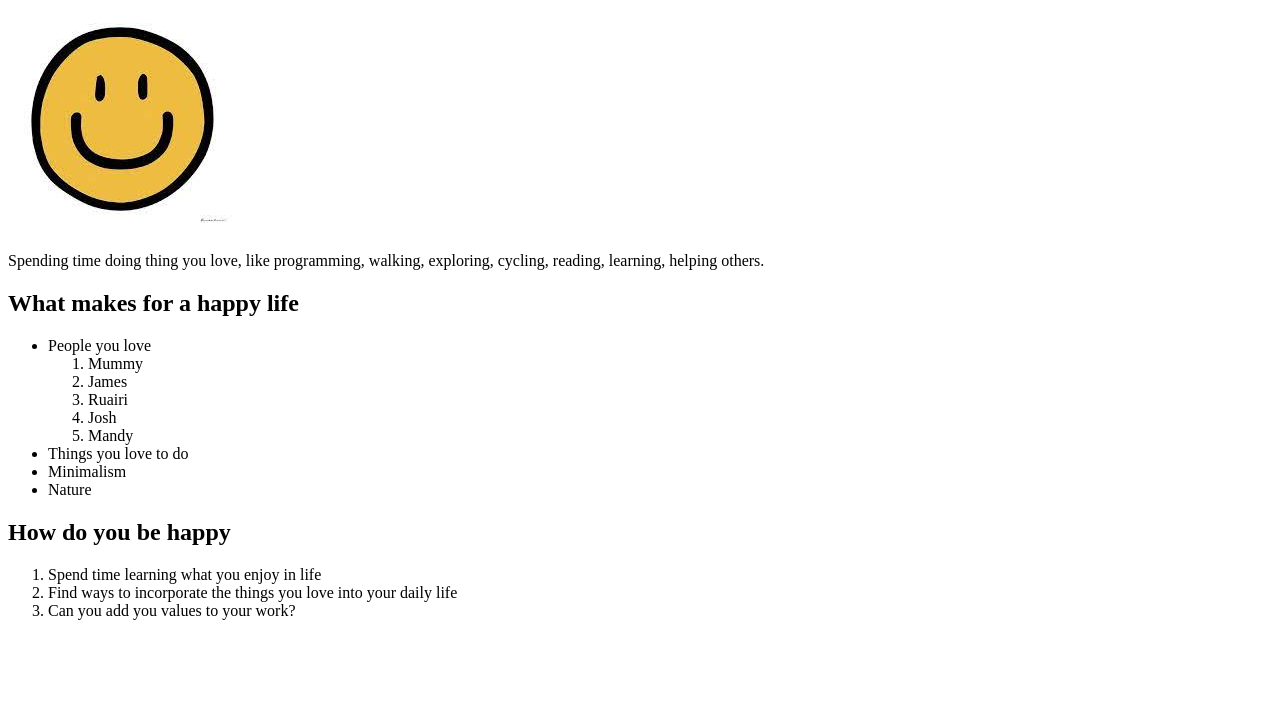
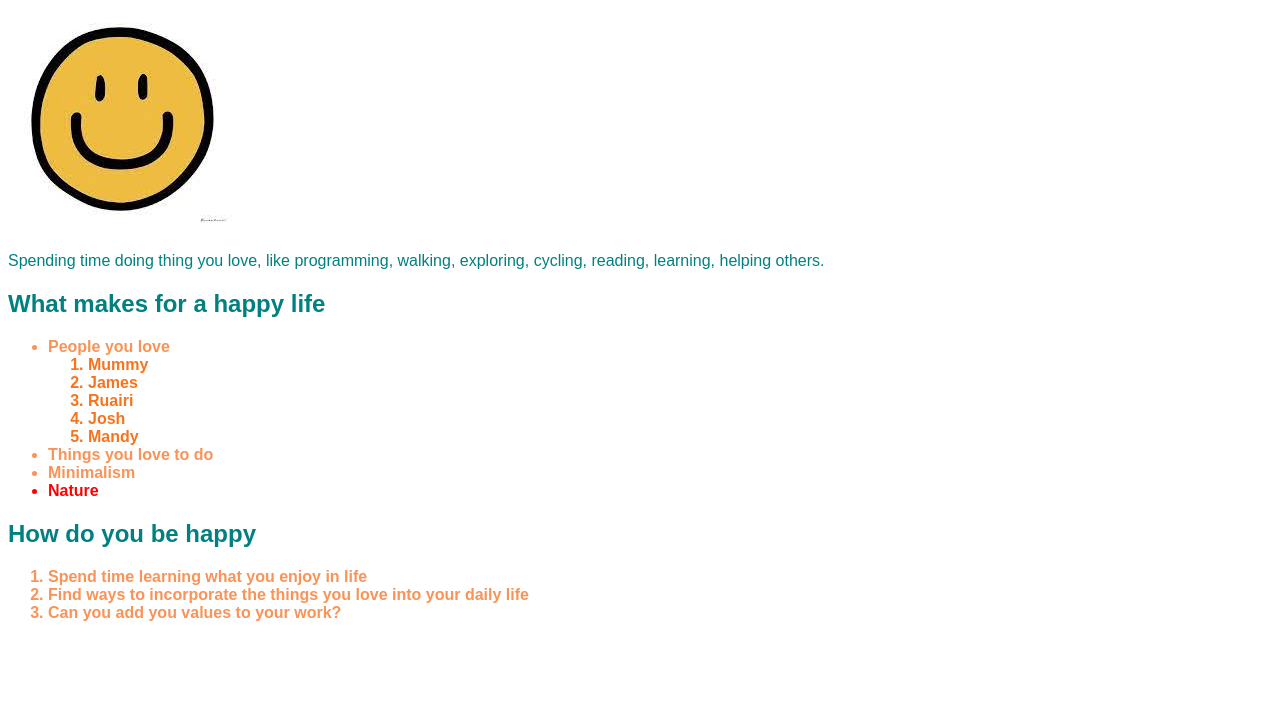
Before and after one commit to Brayve-Pancake/odin-recipes, a plain HTML site: page recipes/happiness.html in a window 1280 px wide. Shown: the part 73-800 px from the top of the page. Drawn offline with Linux system fonts and the light colour scheme.

Commit message:
Append previous commit
The -a flag was not included.

```diff
--- a/recipes/happiness.html
+++ b/recipes/happiness.html
@@ -2,7 +2,8 @@
 <html>
 <head>
   <meta charset="utf-8">
-    <title>Be happy</title>
+  <title>Recipes-for-success</title>
+  <link rel="stylesheet" href="../style.css">
 </head>
 <body>
   <h1>Happiness</h1>
@@ -12,15 +13,15 @@
   <ul>
     <li>People you love</li>
     <ol>
-        <li>Mummy</li>
-        <li>James</li>
-        <li>Ruairi</li>
-        <li>Josh</li>
-        <li>Mandy</li>
+      <li class="members">Mummy</li>
+      <li class="members">James</li>
+      <li class="members">Ruairi</li>
+      <li class="members">Josh</li>
+      <li class="members">Mandy</li>
     </ol>
     <li>Things you love to do</li>
     <li>Minimalism</li>
-      <li>Nature</li>
+    <li class="imperative">Nature</li>
   </ul>
   <h2>How do you be happy</h2>
   <ol>
```
Also changed, not shown: recipes/index.html (deleted, +0 -15 lines), recipes/relationships.html (+1 -0 lines), recipes/success.html (+1 -0 lines). Lines whose indentation alone changed are shown as unchanged.
